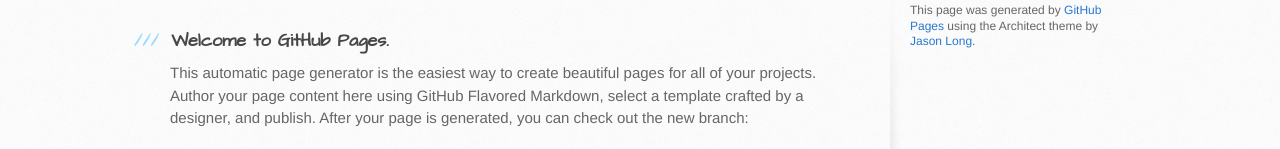
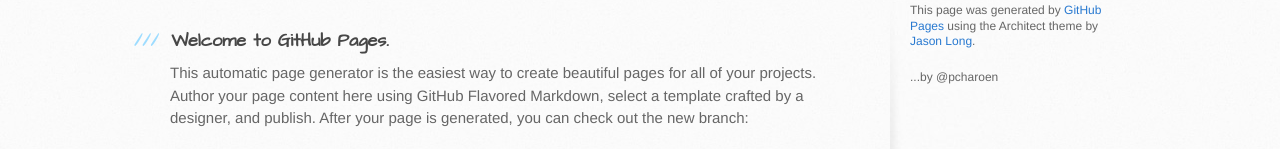
Before and after one commit to pcharoen/pcharoen.github.io, a plain HTML site: page index.html in a window 1280 px wide. Shown: the part 229-378 px from the top of the page. Drawn offline with Linux system fonts and the light colour scheme.

Commit message:
Update index.html

```diff
--- a/index.html
+++ b/index.html
@@ -65,6 +65,7 @@ $ git checkout gh-pages
 
 
           <p>This page was generated by <a href="https://pages.github.com">GitHub Pages</a> using the Architect theme by <a href="https://twitter.com/jasonlong">Jason Long</a>.</p>
+          <p>...by @pcharoen</p>
         </aside>
       </div>
     </div>
```
